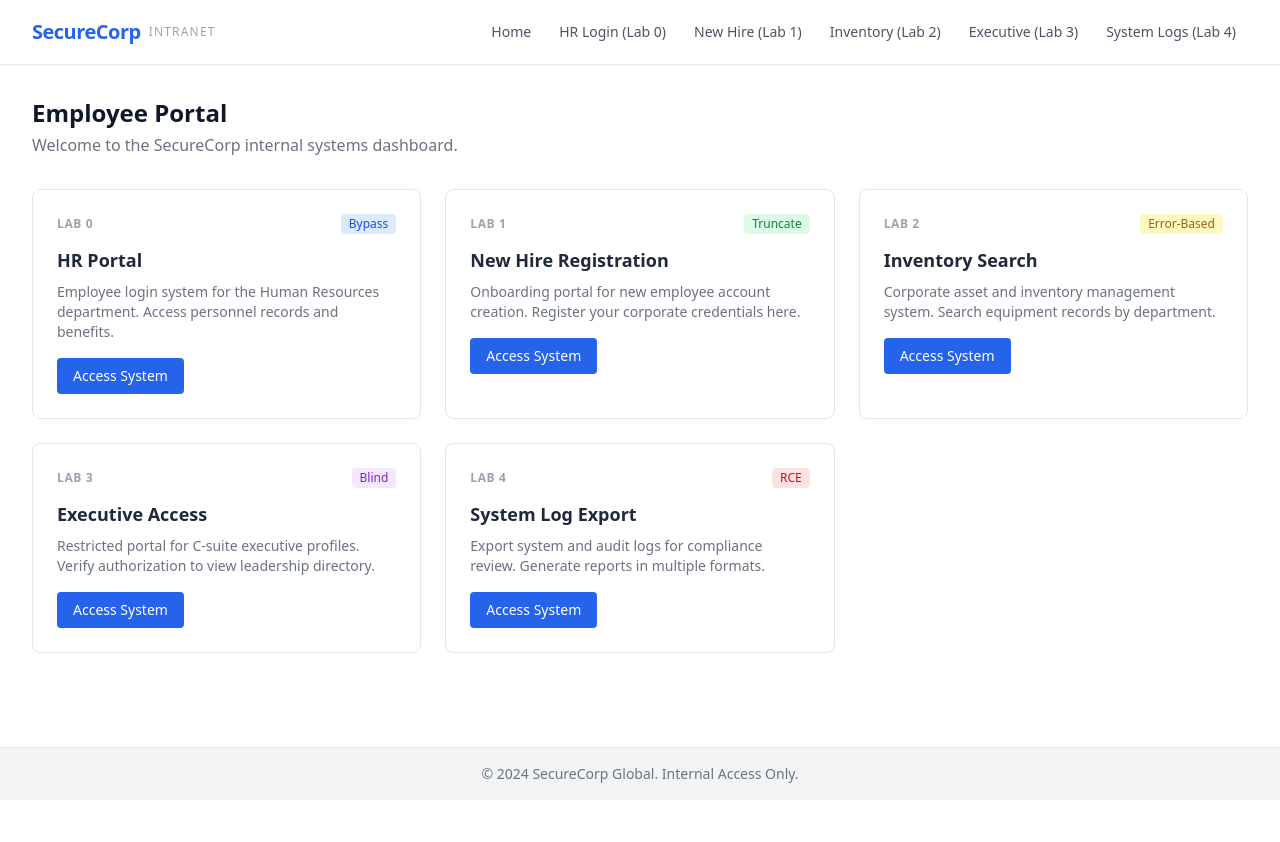
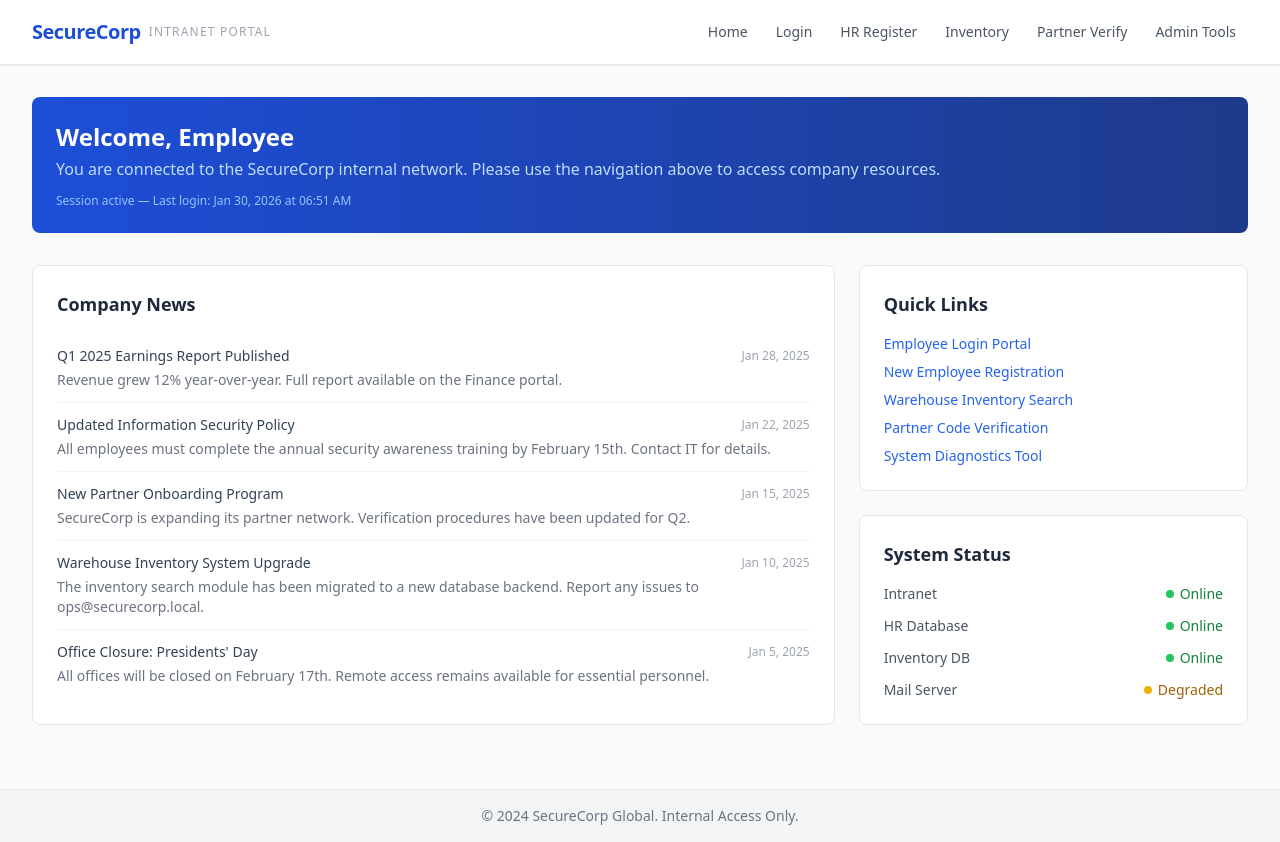
Before and after one commit to phwrscr1pt/SQLi, a PHP site: page / in a window 1280 px wide. Before the commit the page ends 783 px from the top, so only its background shows below. Run offline with PHP 8.4, Linux system fonts and the light colour scheme; some libraries are stand-ins or nearby versions.

Commit message:
Improve UI

```diff
--- a/src/includes/header.php
+++ b/src/includes/header.php
@@ -6,22 +6,22 @@
     <title>SecureCorp Intranet</title>
     <script src="https://cdn.tailwindcss.com"></script>
 </head>
-<body class="bg-white text-slate-800 font-sans min-h-screen flex flex-col">
+<body class="bg-gray-50 text-slate-800 font-sans min-h-screen flex flex-col">
 
     <nav class="bg-white border-b border-gray-200 shadow-sm">
         <div class="max-w-7xl mx-auto px-4 sm:px-6 lg:px-8">
             <div class="flex items-center justify-between h-16">
                 <div class="flex items-center space-x-2">
-                    <span class="text-xl font-bold text-blue-600 tracking-tight">SecureCorp</span>
-                    <span class="text-xs text-gray-400 uppercase tracking-widest hidden sm:inline">Intranet</span>
+                    <span class="text-xl font-bold text-blue-700 tracking-tight">SecureCorp</span>
+                    <span class="text-xs text-gray-400 uppercase tracking-widest hidden sm:inline">Intranet Portal</span>
                 </div>
                 <div class="flex items-center space-x-1">
                     <a href="/index.php" class="px-3 py-2 rounded text-sm font-medium text-gray-600 hover:text-blue-600 hover:bg-gray-50 transition">Home</a>
-                    <a href="/lab0_bypass.php" class="px-3 py-2 rounded text-sm font-medium text-gray-600 hover:text-blue-600 hover:bg-gray-50 transition">HR Login (Lab 0)</a>
-                    <a href="/lab1_truncate.php" class="px-3 py-2 rounded text-sm font-medium text-gray-600 hover:text-blue-600 hover:bg-gray-50 transition">New Hire (Lab 1)</a>
-                    <a href="/lab2_error.php" class="px-3 py-2 rounded text-sm font-medium text-gray-600 hover:text-blue-600 hover:bg-gray-50 transition">Inventory (Lab 2)</a>
-                    <a href="/lab3_blind.php" class="px-3 py-2 rounded text-sm font-medium text-gray-600 hover:text-blue-600 hover:bg-gray-50 transition">Executive (Lab 3)</a>
-                    <a href="/lab4_rce.php" class="px-3 py-2 rounded text-sm font-medium text-gray-600 hover:text-blue-600 hover:bg-gray-50 transition">System Logs (Lab 4)</a>
+                    <a href="/lab0_bypass.php" class="px-3 py-2 rounded text-sm font-medium text-gray-600 hover:text-blue-600 hover:bg-gray-50 transition">Login</a>
+                    <a href="/lab1_truncate.php" class="px-3 py-2 rounded text-sm font-medium text-gray-600 hover:text-blue-600 hover:bg-gray-50 transition">HR Register</a>
+                    <a href="/lab2_error.php" class="px-3 py-2 rounded text-sm font-medium text-gray-600 hover:text-blue-600 hover:bg-gray-50 transition">Inventory</a>
+                    <a href="/lab3_blind.php" class="px-3 py-2 rounded text-sm font-medium text-gray-600 hover:text-blue-600 hover:bg-gray-50 transition">Partner Verify</a>
+                    <a href="/lab4_rce.php" class="px-3 py-2 rounded text-sm font-medium text-gray-600 hover:text-blue-600 hover:bg-gray-50 transition">Admin Tools</a>
                 </div>
             </div>
         </div>
--- a/src/index.php
+++ b/src/index.php
@@ -1,65 +1,95 @@
 <?php include 'includes/header.php'; ?>
 
-<div class="mb-8">
-    <h1 class="text-2xl font-bold text-slate-900">Employee Portal</h1>
-    <p class="text-gray-500 mt-1">Welcome to the SecureCorp internal systems dashboard.</p>
+<!-- Welcome Banner -->
+<div class="mb-8 bg-gradient-to-r from-blue-700 to-blue-900 rounded-lg p-6 text-white">
+    <h1 class="text-2xl font-bold">Welcome, Employee</h1>
+    <p class="text-blue-200 mt-1">You are connected to the SecureCorp internal network. Please use the navigation above to access company resources.</p>
+    <p class="text-xs text-blue-300 mt-3">Session active &mdash; Last login: <?= date('M d, Y \a\t h:i A') ?></p>
 </div>
 
-<div class="grid grid-cols-1 md:grid-cols-2 lg:grid-cols-3 gap-6">
+<!-- Dashboard Grid -->
+<div class="grid grid-cols-1 lg:grid-cols-3 gap-6 mb-8">
 
-    <!-- Lab 0: HR Portal -->
-    <div class="border border-gray-200 rounded-lg p-6 hover:shadow-md transition bg-white">
-        <div class="flex items-center justify-between mb-3">
-            <span class="text-xs font-semibold uppercase tracking-wider text-gray-400">Lab 0</span>
-            <span class="text-xs font-medium bg-blue-100 text-blue-700 px-2 py-0.5 rounded">Bypass</span>
+    <!-- Company News -->
+    <div class="lg:col-span-2 bg-white border border-gray-200 rounded-lg p-6">
+        <h2 class="text-lg font-semibold text-slate-800 mb-4">Company News</h2>
+        <div class="divide-y divide-gray-100">
+            <div class="py-3">
+                <div class="flex items-center justify-between">
+                    <span class="text-sm font-medium text-slate-700">Q1 2025 Earnings Report Published</span>
+                    <span class="text-xs text-gray-400">Jan 28, 2025</span>
+                </div>
+                <p class="text-sm text-gray-500 mt-1">Revenue grew 12% year-over-year. Full report available on the Finance portal.</p>
+            </div>
+            <div class="py-3">
+                <div class="flex items-center justify-between">
+                    <span class="text-sm font-medium text-slate-700">Updated Information Security Policy</span>
+                    <span class="text-xs text-gray-400">Jan 22, 2025</span>
+                </div>
+                <p class="text-sm text-gray-500 mt-1">All employees must complete the annual security awareness training by February 15th. Contact IT for details.</p>
+            </div>
+            <div class="py-3">
+                <div class="flex items-center justify-between">
+                    <span class="text-sm font-medium text-slate-700">New Partner Onboarding Program</span>
+                    <span class="text-xs text-gray-400">Jan 15, 2025</span>
+                </div>
+                <p class="text-sm text-gray-500 mt-1">SecureCorp is expanding its partner network. Verification procedures have been updated for Q2.</p>
+            </div>
+            <div class="py-3">
+                <div class="flex items-center justify-between">
+                    <span class="text-sm font-medium text-slate-700">Warehouse Inventory System Upgrade</span>
+                    <span class="text-xs text-gray-400">Jan 10, 2025</span>
+                </div>
+                <p class="text-sm text-gray-500 mt-1">The inventory search module has been migrated to a new database backend. Report any issues to ops@securecorp.local.</p>
+            </div>
+            <div class="py-3">
+                <div class="flex items-center justify-between">
+                    <span class="text-sm font-medium text-slate-700">Office Closure: Presidents' Day</span>
+                    <span class="text-xs text-gray-400">Jan 5, 2025</span>
+                </div>
+                <p class="text-sm text-gray-500 mt-1">All offices will be closed on February 17th. Remote access remains available for essential personnel.</p>
+            </div>
         </div>
-        <h2 class="text-lg font-semibold text-slate-800 mb-2">HR Portal</h2>
-        <p class="text-sm text-gray-500 mb-4">Employee login system for the Human Resources department. Access personnel records and benefits.</p>
-        <a href="/lab0/" class="inline-block bg-blue-600 text-white text-sm font-medium px-4 py-2 rounded hover:bg-blue-700 transition">Access System</a>
     </div>
 
-    <!-- Lab 1: Registration -->
-    <div class="border border-gray-200 rounded-lg p-6 hover:shadow-md transition bg-white">
-        <div class="flex items-center justify-between mb-3">
-            <span class="text-xs font-semibold uppercase tracking-wider text-gray-400">Lab 1</span>
-            <span class="text-xs font-medium bg-green-100 text-green-700 px-2 py-0.5 rounded">Truncate</span>
+    <!-- Sidebar -->
+    <div class="space-y-6">
+
+        <!-- Quick Links -->
+        <div class="bg-white border border-gray-200 rounded-lg p-6">
+            <h2 class="text-lg font-semibold text-slate-800 mb-4">Quick Links</h2>
+            <ul class="space-y-2 text-sm">
+                <li><a href="/lab0_bypass.php" class="text-blue-600 hover:underline">Employee Login Portal</a></li>
+                <li><a href="/lab1_truncate.php" class="text-blue-600 hover:underline">New Employee Registration</a></li>
+                <li><a href="/lab2_error.php" class="text-blue-600 hover:underline">Warehouse Inventory Search</a></li>
+                <li><a href="/lab3_blind.php" class="text-blue-600 hover:underline">Partner Code Verification</a></li>
+                <li><a href="/lab4_rce.php" class="text-blue-600 hover:underline">System Diagnostics Tool</a></li>
+            </ul>
         </div>
-        <h2 class="text-lg font-semibold text-slate-800 mb-2">New Hire Registration</h2>
-        <p class="text-sm text-gray-500 mb-4">Onboarding portal for new employee account creation. Register your corporate credentials here.</p>
-        <a href="/lab1/" class="inline-block bg-blue-600 text-white text-sm font-medium px-4 py-2 rounded hover:bg-blue-700 transition">Access System</a>
-    </div>
 
-    <!-- Lab 2: Inventory Search -->
-    <div class="border border-gray-200 rounded-lg p-6 hover:shadow-md transition bg-white">
-        <div class="flex items-center justify-between mb-3">
-            <span class="text-xs font-semibold uppercase tracking-wider text-gray-400">Lab 2</span>
-            <span class="text-xs font-medium bg-yellow-100 text-yellow-700 px-2 py-0.5 rounded">Error-Based</span>
+        <!-- System Status -->
+        <div class="bg-white border border-gray-200 rounded-lg p-6">
+            <h2 class="text-lg font-semibold text-slate-800 mb-4">System Status</h2>
+            <ul class="space-y-3 text-sm">
+                <li class="flex items-center justify-between">
+                    <span class="text-gray-600">Intranet</span>
+                    <span class="inline-flex items-center gap-1.5 text-green-700 font-medium"><span class="w-2 h-2 bg-green-500 rounded-full inline-block"></span> Online</span>
+                </li>
+                <li class="flex items-center justify-between">
+                    <span class="text-gray-600">HR Database</span>
+                    <span class="inline-flex items-center gap-1.5 text-green-700 font-medium"><span class="w-2 h-2 bg-green-500 rounded-full inline-block"></span> Online</span>
+                </li>
+                <li class="flex items-center justify-between">
+                    <span class="text-gray-600">Inventory DB</span>
+                    <span class="inline-flex items-center gap-1.5 text-green-700 font-medium"><span class="w-2 h-2 bg-green-500 rounded-full inline-block"></span> Online</span>
+                </li>
+                <li class="flex items-center justify-between">
+                    <span class="text-gray-600">Mail Server</span>
+                    <span class="inline-flex items-center gap-1.5 text-yellow-700 font-medium"><span class="w-2 h-2 bg-yellow-500 rounded-full inline-block"></span> Degraded</span>
+                </li>
+            </ul>
         </div>
-        <h2 class="text-lg font-semibold text-slate-800 mb-2">Inventory Search</h2>
-        <p class="text-sm text-gray-500 mb-4">Corporate asset and inventory management system. Search equipment records by department.</p>
-        <a href="/lab2/" class="inline-block bg-blue-600 text-white text-sm font-medium px-4 py-2 rounded hover:bg-blue-700 transition">Access System</a>
-    </div>
 
-    <!-- Lab 3: Executive Access -->
-    <div class="border border-gray-200 rounded-lg p-6 hover:shadow-md transition bg-white">
-        <div class="flex items-center justify-between mb-3">
-            <span class="text-xs font-semibold uppercase tracking-wider text-gray-400">Lab 3</span>
-            <span class="text-xs font-medium bg-purple-100 text-purple-700 px-2 py-0.5 rounded">Blind</span>
-        </div>
-        <h2 class="text-lg font-semibold text-slate-800 mb-2">Executive Access</h2>
-        <p class="text-sm text-gray-500 mb-4">Restricted portal for C-suite executive profiles. Verify authorization to view leadership directory.</p>
-        <a href="/lab3/" class="inline-block bg-blue-600 text-white text-sm font-medium px-4 py-2 rounded hover:bg-blue-700 transition">Access System</a>
-    </div>
-
-    <!-- Lab 4: Log Export -->
-    <div class="border border-gray-200 rounded-lg p-6 hover:shadow-md transition bg-white">
-        <div class="flex items-center justify-between mb-3">
-            <span class="text-xs font-semibold uppercase tracking-wider text-gray-400">Lab 4</span>
-            <span class="text-xs font-medium bg-red-100 text-red-700 px-2 py-0.5 rounded">RCE</span>
-        </div>
-        <h2 class="text-lg font-semibold text-slate-800 mb-2">System Log Export</h2>
-        <p class="text-sm text-gray-500 mb-4">Export system and audit logs for compliance review. Generate reports in multiple formats.</p>
-        <a href="/lab4/" class="inline-block bg-blue-600 text-white text-sm font-medium px-4 py-2 rounded hover:bg-blue-700 transition">Access System</a>
     </div>
 
 </div>
```
Also changed, not shown: src/lab0_bypass.php (+14 -16 lines), src/lab1_truncate.php (+13 -15 lines), src/lab2_error.php (+3 -9 lines), src/lab3_blind.php (+12 -14 lines), src/lab4_rce.php (+8 -14 lines).
